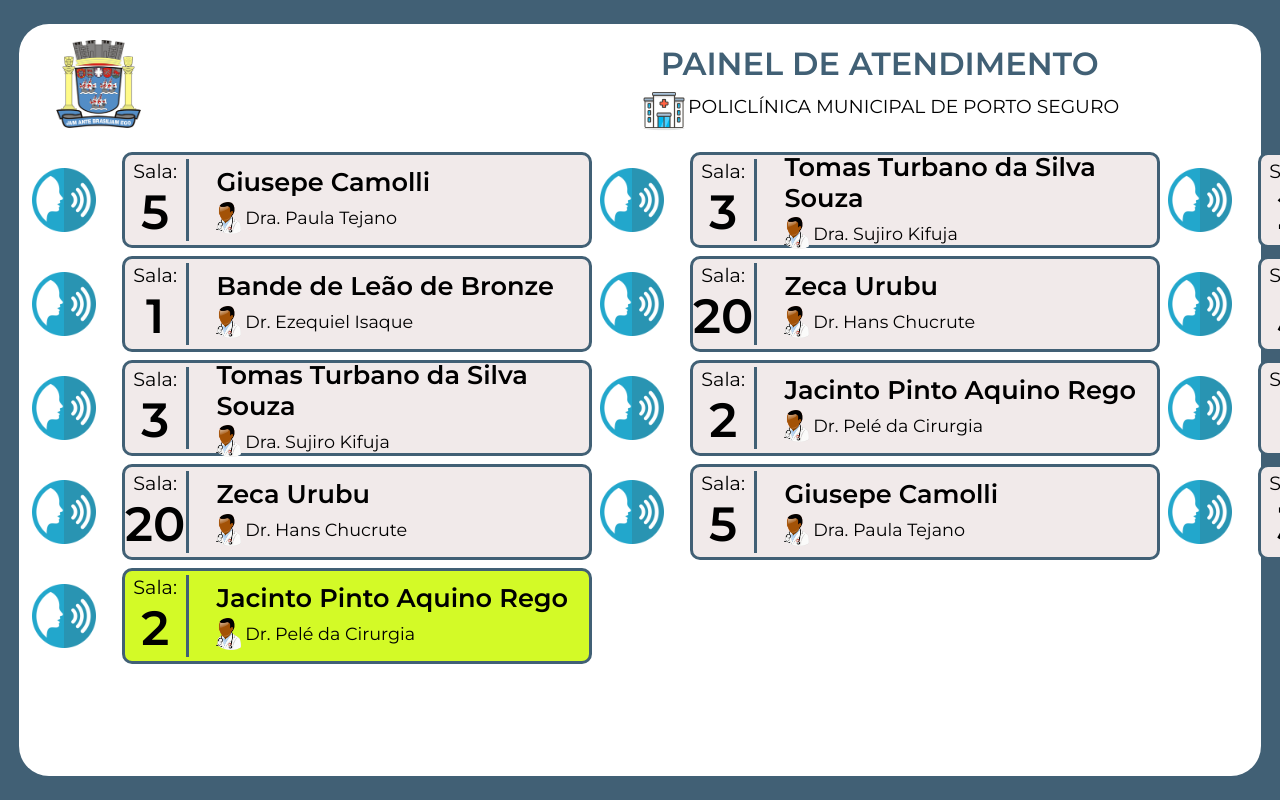
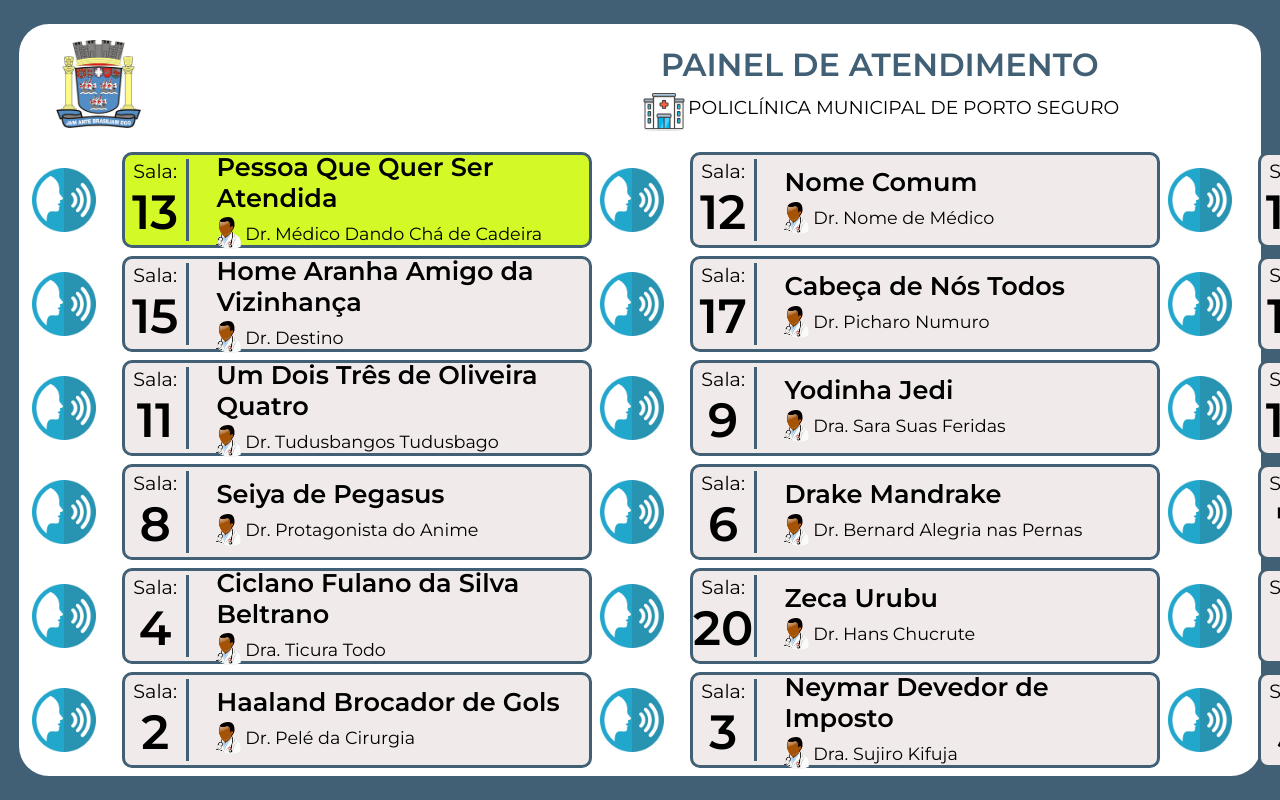
Before and after one commit to Deivz/painel-atendimento, a React (Create React App) app: page / in a window 1280 px wide. Shown: the top 800 px of the page. Built offline with nearby package versions, Linux system fonts and the light colour scheme.

Commit message:
Modificacao do readme e modificacao na leitura dos pacientes

```diff
--- a/src/components/Card/Card.jsx
+++ b/src/components/Card/Card.jsx
@@ -3,11 +3,11 @@ import styles from './Card.module.css';
 import icone from '../../assets/img/chamado.png';
 import medico from '../../assets/img/doc.png';
 
-export default function Card({ isLastChild, nomeMedico, nomePaciente, numeroSala }) {
+export default function Card({ isFirstChild, nomeMedico, nomePaciente, numeroSala }) {
    return (
       <div className={styles.container}>
          <img className={styles.icone} src={icone} />
-         <div className={isLastChild ? `${styles.informacoes} ${styles.chamado}` : `${styles.informacoes}`}>
+         <div className={isFirstChild ? `${styles.informacoes} ${styles.chamado}` : `${styles.informacoes}`}>
             <div className={styles.sala}>
                <p>Sala:</p>
                <h3>{numeroSala}</h3>
--- a/src/components/DateCard/DateCard.jsx
+++ b/src/components/DateCard/DateCard.jsx
@@ -34,8 +34,8 @@ export default function DateCard() {
          <div className={styles.dateCard}>
             <img className={styles.calendario} src={calendar} alt='Ícone do calendário' />
             <div>
-               <p>Data: {dataMemoizada}</p>
-               <p>Hora: {horaMemoizada}</p>
+               <p>{dataMemoizada}</p>
+               <p>{horaMemoizada}</p>
             </div>
          </div>
       </div>
--- a/src/components/DateCard/DateCard.module.css
+++ b/src/components/DateCard/DateCard.module.css
@@ -11,10 +11,11 @@
    display: flex;
    font-family: Arial, Helvetica, sans-serif;
    font-size: 1.5rem;
-   justify-content: space-between;
+   justify-content: flex-end;
    width: 250px;
 }
 
 .calendario {
    height: 6vh;
+   padding-right: .5rem;
 }
--- a/src/components/Header/Header.jsx
+++ b/src/components/Header/Header.jsx
@@ -8,7 +8,6 @@ import hospital from '../../assets/img/hospital.png';
 export default function Header() {
    return (
       <header className={styles.header}>
-         <div className={styles.container}>
          <h1><img className={styles.logo} src={logo} /></h1>
          <div className={styles.textoCentral}>
             <h2 className={styles.titulo}>PAINEL DE ATENDIMENTO</h2>
@@ -19,7 +18,6 @@ export default function Header() {
          </div>
          <DateCard />
          {/* <h2 className={styles.texto}>SISTEMA DE GESTÃO DE ATENDIMENTO/PRONTUÁRIO</h2> */}
-         </div>
       </header>
    )
 }
--- a/src/components/Header/Header.module.css
+++ b/src/components/Header/Header.module.css
@@ -1,9 +1,5 @@
 .header{
    height: 12vh;
-   width: 100%;
-}
-
-.container{
    display: grid;
    gap: .5rem;
    grid-template-columns: repeat(3, 1fr)
--- a/src/index.js
+++ b/src/index.js
@@ -8,7 +8,3 @@ root.render(
     <App />
   </React.StrictMode>
 );
-
-// If you want to start measuring performance in your app, pass a function
-// to log results (for example: reportWebVitals(console.log))
-// or send to an analytics endpoint. Learn more: https://bit.ly/CRA-vitals
--- a/src/pages/Home/Home.jsx
+++ b/src/pages/Home/Home.jsx
@@ -15,11 +15,9 @@ export default function Home() {
       audio.play()
    }
 
-   let tamanhoAtual = 0;
-
    useEffect(() => {
       const interval = setInterval(() => {
-         setAtendimentos(atendimento);
+         setAtendimentos(atendimento.reverse());
       }, 1000);
 
       return () => clearInterval(interval);
@@ -30,8 +28,8 @@ export default function Home() {
 
 
    useEffect(() => {
-      if(atendimento.length > atendimentosMemoizado.length){
-         tocarSom();
+      if (atendimento.length > atendimentosMemoizado.length) {
+         document.getElementById('audio').click();
       }
 
    }, [atendimentosMemoizado]);
@@ -43,6 +41,7 @@ export default function Home() {
                <div className={styles.conteudo}>
                   <Header />
                   <div className={styles.cards}>
+                     <audio muted hidden id='audio' onClick={tocarSom} autoPlay />
                      {
                         Object.values(atendimentosMemoizado).map((atendimento, index) => {
                            return <Card
@@ -50,7 +49,7 @@ export default function Home() {
                               nomeMedico={atendimento.profissional}
                               nomePaciente={atendimento.nome}
                               numeroSala={atendimento.sala}
-                              isLastChild={index === atendimentos.length - 1 ? true : false}
+                              isFirstChild={index === 0 ? true : false}
                            />
                         })
                      }
--- a/src/pages/Home/Home.module.css
+++ b/src/pages/Home/Home.module.css
@@ -1,6 +1,6 @@
 .home {
    background-color: #416075;
-   min-height: 100vh;
+   height: 100vh;
    width: 100%;
 }
 
@@ -22,8 +22,7 @@
 
 .conteudo {
    display: grid;
-   grid-template-columns: 1;
-   grid-template-rows: 2;
+   grid-template-columns: 1fr;
    margin: 1rem auto;
    width: 98%;
 }
--- a/src/utils/atendimento.json
+++ b/src/utils/atendimento.json
@@ -1,80 +1,92 @@
 [
    {
-      "id": "1",
-      "nome": "Giusepe Camolli",
-      "profissional": "Dra. Paula Tejano",
+      "nome": "Fulano Junior",
+      "profissional": "Dra. Fulaninha Ciclana",
       "sala": "5"
    },
    {
-      "id": "2",
-      "nome": "Tomas Turbano da Silva Souza",
+      "nome": "Neymar Devedor de Imposto",
       "profissional": "Dra. Sujiro Kifuja",
       "sala": "3"
    },
    {
-      "id": "3",
-      "nome": "Jacinto Pinto Aquino Rego",
+      "nome": "Haaland Brocador de Gols",
       "profissional": "Dr. Pelé da Cirurgia",
       "sala": "2"
    },
    {
-      "id": "4",
       "nome": "Bande de Leão de Bronze",
       "profissional": "Dr. Ezequiel Isaque",
       "sala": "1"
    },
    {
-      "id": "5",
       "nome": "Zeca Urubu",
       "profissional": "Dr. Hans Chucrute",
       "sala": "20"
    },
    {
-      "id": "1",
-      "nome": "Giusepe Camolli",
-      "profissional": "Dra. Paula Tejano",
-      "sala": "5"
+      "nome": "Ciclano Fulano da Silva Beltrano",
+      "profissional": "Dra. Ticura Todo",
+      "sala": "4"
    },
    {
-      "id": "2",
-      "nome": "Tomas Turbano da Silva Souza",
-      "profissional": "Dra. Sujiro Kifuja",
-      "sala": "3"
+      "nome": "Naida Navinda Navolta dos Santos",
+      "profissional": "Dr. Estranho",
+      "sala": "7"
    },
    {
-      "id": "3",
-      "nome": "Jacinto Pinto Aquino Rego",
-      "profissional": "Dr. Pelé da Cirurgia",
-      "sala": "2"
+      "nome": "Drake Mandrake",
+      "profissional": "Dr. Bernard Alegria nas Pernas",
+      "sala": "6"
    },
    {
-      "id": "4",
-      "nome": "Bande de Leão de Bronze",
-      "profissional": "Dr. Ezequiel Isaque",
-      "sala": "1"
+      "nome": "Seiya de Pegasus",
+      "profissional": "Dr. Protagonista do Anime",
+      "sala": "8"
    },
    {
-      "id": "5",
-      "nome": "Zeca Urubu",
-      "profissional": "Dr. Hans Chucrute",
-      "sala": "20"
+      "nome": "Craque de Bola",
+      "profissional": "Dr. Pezinho de Fogo",
+      "sala": "10"
    },
    {
-      "id": "1",
-      "nome": "Giusepe Camolli",
-      "profissional": "Dra. Paula Tejano",
-      "sala": "5"
+      "nome": "Yodinha Jedi",
+      "profissional": "Dra. Sara Suas Feridas",
+      "sala": "9"
    },
    {
-      "id": "2",
-      "nome": "Tomas Turbano da Silva Souza",
-      "profissional": "Dra. Sujiro Kifuja",
-      "sala": "3"
+      "nome": "Um Dois Três de Oliveira Quatro",
+      "profissional": "Dr. Tudusbangos Tudusbago",
+      "sala": "11"
    },
    {
-      "id": "3",
-      "nome": "Jacinto Pinto Aquino Rego",
-      "profissional": "Dr. Pelé da Cirurgia",
-      "sala": "2"
+      "nome": "Peppa Pig",
+      "profissional": "Dr. Raposo",
+      "sala": "16"
+   },
+   {
+      "nome": "Cabeça de Nós Todos",
+      "profissional": "Dr. Picharo Numuro",
+      "sala": "17"
+   },
+   {
+      "nome": "Home Aranha Amigo da Vizinhança",
+      "profissional": "Dr. Destino",
+      "sala": "15"
+   },
+   {
+      "nome": "Cabou Criatividade",
+      "profissional": "Dr. Qualquer Nome",
+      "sala": "14"
+   },
+   {
+      "nome": "Nome Comum",
+      "profissional": "Dr. Nome de Médico",
+      "sala": "12"
+   },
+   {
+      "nome": "Pessoa Que Quer Ser Atendida",
+      "profissional": "Dr. Médico Dando Chá de Cadeira",
+      "sala": "13"
    }
 ]
```
Also changed, not shown: 1 other file (tests, documents, lock files or other folders). Lines whose indentation alone changed are shown as unchanged.
